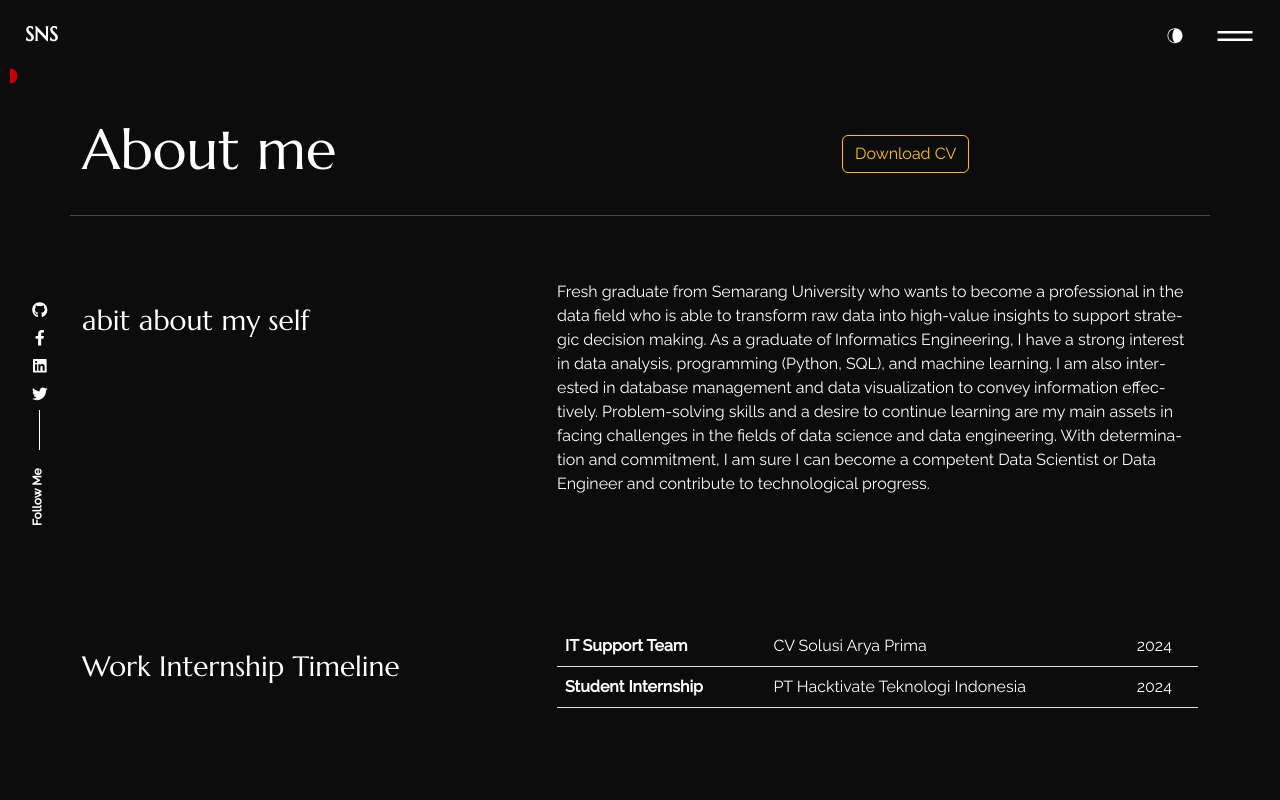
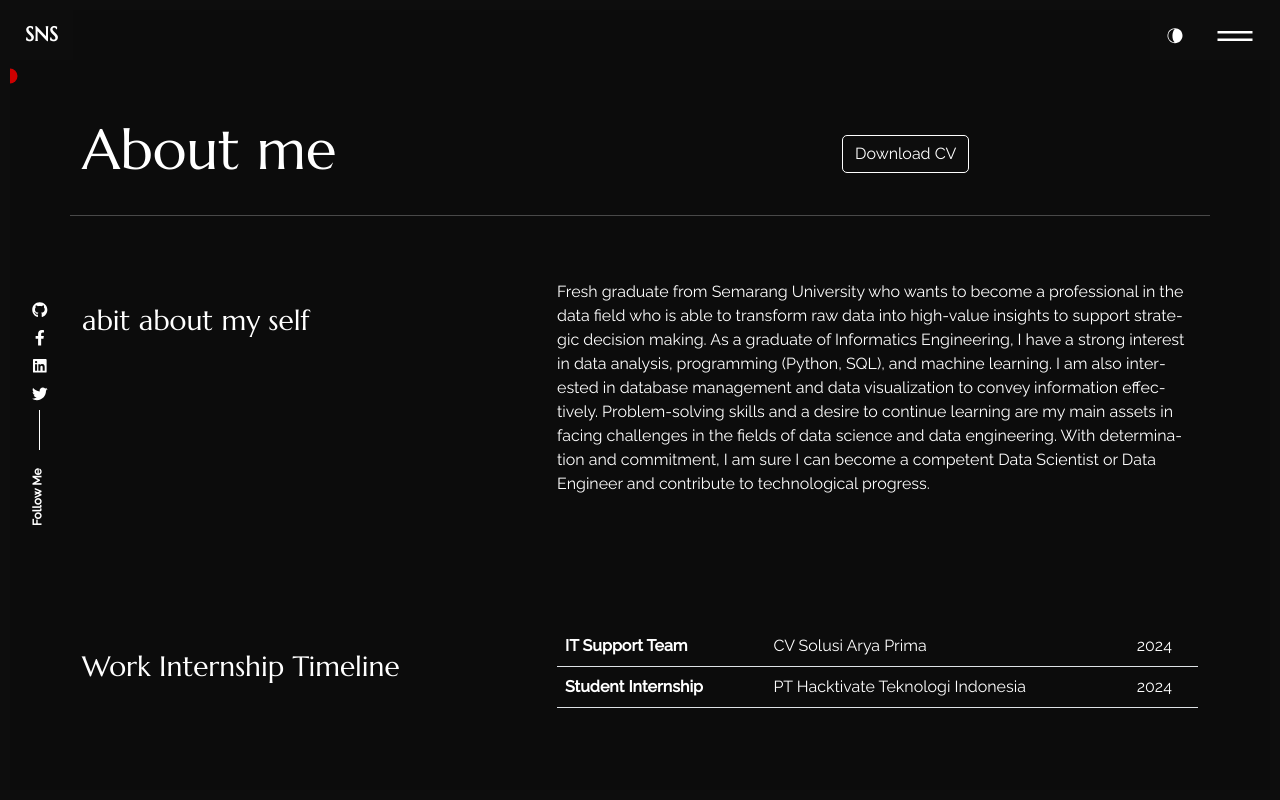
Before and after one commit to satrians/satrianugraha, a React (Create React App) app: page /about in a window 1280 px wide. Shown: the top 800 px of the page. Built offline with nearby package versions, Linux system fonts and the light colour scheme.

Commit message:
fixed button cv style

```diff
--- a/src/pages/about/index.js
+++ b/src/pages/about/index.js
@@ -1,7 +1,7 @@
 import React from "react";
 import "./style.css";
 import { Helmet, HelmetProvider } from "react-helmet-async";
-import { Container, Row, Col, Button } from "react-bootstrap";
+import { Container, Row, Col } from "react-bootstrap";
 import {
   dataabout,
   meta,
@@ -38,9 +38,9 @@ export const About = () => {
 
           </Col>
           <Col sm="4" xs="6">
-          <Button variant="outline-warning" onClick={handleDownload}>
+          <button className="btn btn_cv" onClick={handleDownload}>
             Download CV
-          </Button>
+          </button>
           </Col>
           <hr className="t_border m2-0 text-left" />
         </Row>
--- a/src/pages/about/style.css
+++ b/src/pages/about/style.css
@@ -43,6 +43,21 @@
     font-weight: bold;
     font-style: italic;
     color: var(--text-color);
+}
+
+.btn_cv{
+    border: 1px solid var(--text-color);
+    color: var(--text-color);
+    background-color: var(--primary-color);
+    font-size: 16px;
+    cursor: pointer;
+    border-radius: 5px;
+    transition: background-color 0.1s ease;
+}
+
+.btn_cv:hover{
+    background-color: var(--secondary-color);
+    color: var(--primary-color);
 }
 
 @-webkit-keyframes animate-positive {
```
